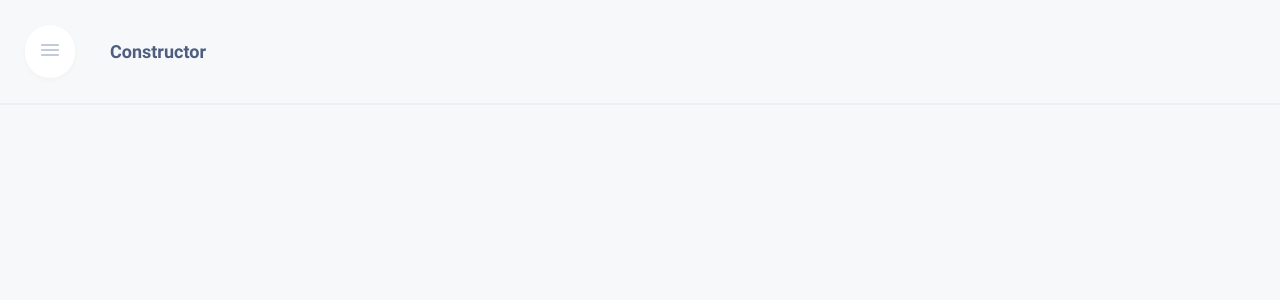
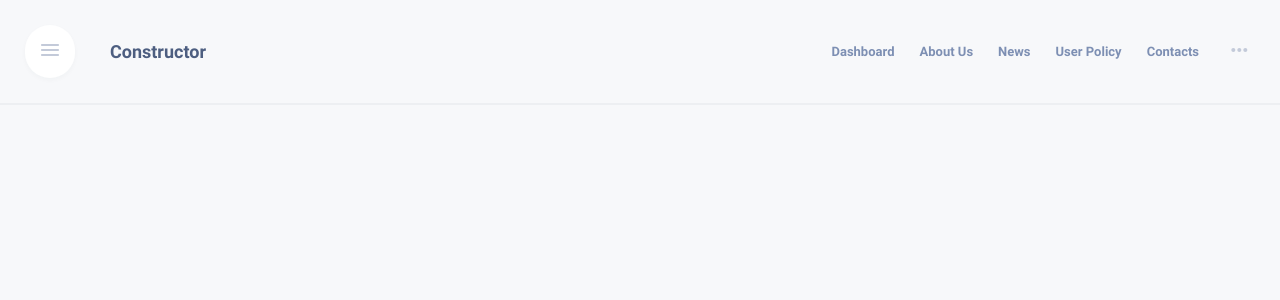
Before and after one commit to lesya-val/mkskom-test-task, a Vue app: page / in a window 1280 px wide. Shown: the top 300 px of the page. Built offline with nearby package versions, Linux system fonts and the light colour scheme.

Commit message:
feat: create navigation menu component

```diff
--- a/src/components/NavigationBar.vue
+++ b/src/components/NavigationBar.vue
@@ -1,24 +1,59 @@
 <template>
   <div class="navigation">
-    <NavigationContent/>
+		<div class="navigation__content">
+		<div class="navigation__logo">
+			<IconButton class="navigation__icon-button" :icon="burgerIcon"/>
+			<h1 class="navigation__title">Constructor</h1>
+		</div>
+		<NavigationMenu/>
+	</div>
   </div>
 </template>
 
 <script>
 
-import NavigationContent from '@/components/NavigationContent.vue'
+import IconButton from '@/components/UI/IconButton.vue'
+import { burgerIcon } from '@/assets/js/icons.js';
+
+import NavigationMenu from '@/components/NavigationMenu.vue'
 
 export default {
-  name: "NavigationBar",
-  components: {
-    NavigationContent,
-  }
+	name: "NavigationBar",
+	components: {
+		IconButton,
+		NavigationMenu,
+	},
+	data() {
+		return {
+			burgerIcon: burgerIcon,
+		}
+	}
 };
 
 </script>
 
 <style lang="scss">
-  .navigation {
+	.navigation {
 		border-bottom: solid 2px var(--gray-blue-grey-blue-95, #edeff2);
+
+		&__content {
+			display: flex;
+			align-items: center;
+			justify-content: space-between;
+			column-gap: 80px;
+			padding: 25px;
+		}
+
+		&__logo {
+			display: flex;
+			align-items: center;
+			justify-content: space-center;
+			column-gap: 35px;
+		}
+
+		&__title {
+			color: var(--gray-blue-grey-blue-50, #4d5e80);
+			font: var(--bold-bold-18, 700 18px/30px "Roboto", sans-serif);
+		}
 	}
 </style>
--- a/src/components/NavigationContent.vue
+++ /dev/null
@@ -1,51 +0,0 @@
-<template>
-	<div class="navigation__content">
-		<div class="navigation__logo">
-			<IconButton class="navigation__icon-button" :icon="burgerIcon"/>
-			<h1 class="navigation__title">Constructor</h1>
-		</div>
-	</div>
-</template>
-
-<script>
-
-import IconButton from '@/components/UI/IconButton.vue'
-import { burgerIcon } from '@/assets/js/icons.js';
-
-export default {
-	name: "NavigationContent",
-	components: {
-		IconButton,
-	},
-	data() {
-		return {
-			burgerIcon: burgerIcon,
-		}
-	}
-};
-
-</script>
-
-<style lang="scss">
-	.navigation {
-		&__content {
-			display: flex;
-			align-items: center;
-			justify-content: space-between;
-			column-gap: 80px;
-			padding: 25px;
-		}
-
-		&__logo {
-			display: flex;
-			align-items: center;
-			justify-content: space-center;
-			column-gap: 35px;
-		}
-
-		&__title {
-			color: var(--gray-blue-grey-blue-50, #4d5e80);
-			font: var(--bold-bold-18, 700 18px/30px "Roboto", sans-serif);
-		}
-	}
-</style>
--- /dev/null
+++ b/src/components/NavigationMenu.vue
@@ -0,0 +1,60 @@
+<template>
+	<nav class="navigation__menu">
+		<ul class="navigation__list">
+			<li class="navigation__item">Dashboard</li>
+			<li class="navigation__item">About Us</li>
+			<li class="navigation__item">News</li>
+			<li class="navigation__item">User Policy</li>
+			<li class="navigation__item">Contacts</li>
+		</ul>
+		<button class="navigation__ellipsis-menu" type="button">
+					<svg
+						width="31"
+						height="30"
+						viewBox="0 0 31 30"
+						fill="none"
+						xmlns="http://www.w3.org/2000/svg"
+						>
+						<path
+							fill-rule="evenodd"
+							clip-rule="evenodd"
+							d="M9.33337 13C8.23337 13 7.33337 13.9 7.33337 15C7.33337 16.1 8.23337 17 9.33337 17C10.4334 17 11.3334 16.1 11.3334 15C11.3334 13.9 10.4334 13 9.33337 13ZM21.3334 13C20.2334 13 19.3334 13.9 19.3334 15C19.3334 16.1 20.2334 17 21.3334 17C22.4334 17 23.3334 16.1 23.3334 15C23.3334 13.9 22.4334 13 21.3334 13ZM15.3334 13C14.2334 13 13.3334 13.9 13.3334 15C13.3334 16.1 14.2334 17 15.3334 17C16.4334 17 17.3334 16.1 17.3334 15C17.3334 13.9 16.4334 13 15.3334 13Z"
+							fill="#C3CAD9"
+						/>
+					</svg>
+		</button>
+	</nav>
+</template>
+
+<script>
+
+export default {
+	name: "NavigationMenu",
+};
+
+</script>
+
+<style lang="scss">
+	.navigation {
+		&__menu {
+			display: flex;
+			justify-content: center;
+			align-items: center;
+			column-gap: 25px;
+		}
+
+		&__list {
+			display: flex;
+			justify-content: center;
+			align-items: center;
+			column-gap: 25px;
+
+			color: var(--gray-blue-grey-blue-70, #7d8fb3);
+			font: var(--bold-bold-13, 700 13px/25px "Roboto", sans-serif);
+		}
+
+		&__ellipsis-menu {
+			background-color: transparent;
+		}
+	}
+</style>
```
